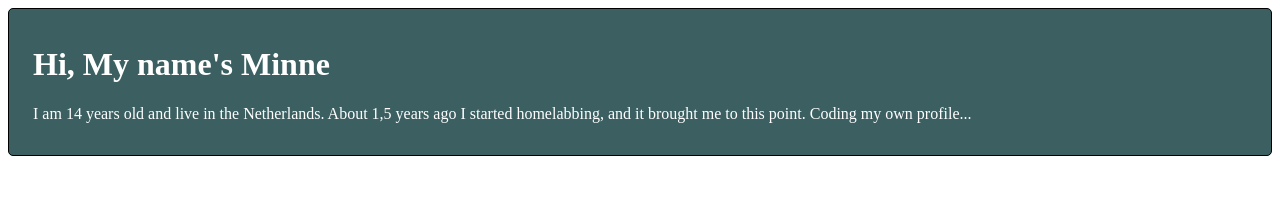
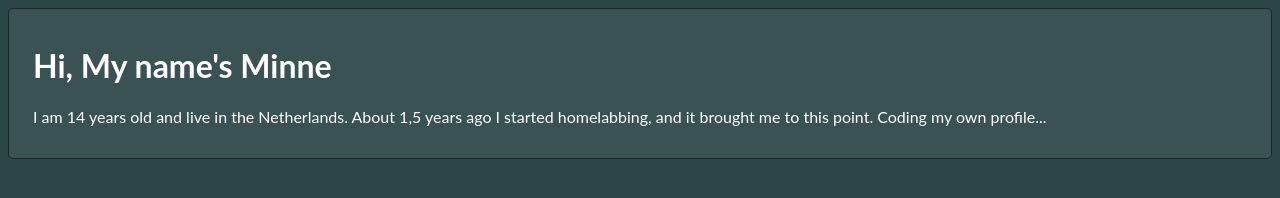
Before and after one commit to minnem38/minnem38, a plain HTML site: page index.html in a window 1280 px wide. Drawn offline with Linux system fonts and the light colour scheme.

Commit message:
update css and i'm tired so cya tommorow

```diff
--- a/styles.css
+++ b/styles.css
@@ -1,7 +1,11 @@
+body {
+    background: #2c4547;
+}
 .box {
-    border: 1px solid black;
+    border: 1px solid #1a2729;
     border-radius: 5px;
     padding: 1rem 1.5rem;
-    background: #3c5f61;
+    background: rgba(255, 255, 255, 0.07);
     color: white;
+    font-family: Lato, sans-serif;
 }
```
